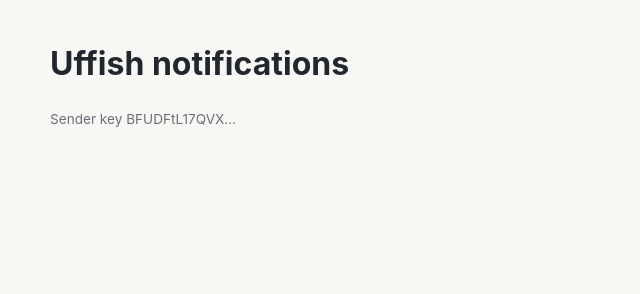
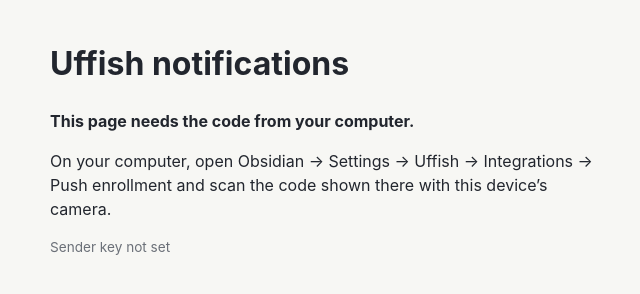
Before and after one commit to rguerra/uffish-push, a plain HTML site: page index.html in a window 1280 px wide. Shown: the whole page, without its empty margins (318-958 px from the left). Drawn offline with Linux system fonts and the light colour scheme.

Commit message:
Publish the enrollment page from obsidian-uffish 354baec84

```diff
--- a/index.html
+++ b/index.html
@@ -11,6 +11,10 @@
   .ok { color: #2F7D4B; } .err { color: #A83C3C; } .dim { color: #6b7078; font-size: .85rem; }
 </style>
 <h1>Uffish notifications</h1>
+<div id="nokey" hidden>
+  <p><b>This page needs the code from your computer.</b></p>
+  <p id="nokey-how"></p>
+</div>
 <div id="install" hidden>
   <p><b>Add this page to your Home Screen first.</b> Tap Share, then <b>Add to Home Screen</b>, then open <b>Uffish</b> from the new icon. iPhone and iPad only allow notifications from there.</p>
 </div>
@@ -27,17 +31,25 @@
 <p id="status"></p>
 <p class="dim">Sender key <span id="key"></span></p>
 <script>
-  const VAPID_PUBLIC_KEY = "BFUDFtL17QVXFJrol7HBtxJKCm7-lGAMSWzWE97PK5tRIWJtJ5m7M8Cr7lylWPUrJ9DBwiehCGYQKFYFle243p0";
   const $ = (id) => document.getElementById(id);
   const status = (msg, cls) => { $('status').textContent = msg; $('status').className = cls || ''; };
-  const show = (id) => { for (const s of ['install', 'enroll', 'done']) $(s).hidden = s !== id; };
+  const show = (id) => { for (const s of ['nokey', 'install', 'enroll', 'done']) $(s).hidden = s !== id; };
+  // The computer's PUBLIC key: from the link, else what an earlier visit kept.
+  const isKey = (k) => typeof k === 'string' && /^[A-Za-z0-9_-]{86,88}$/.test(k);
+  const kept = () => { try { return localStorage.getItem('uffish_k'); } catch (e) { return null; } };
+  const cookieKey = () => (document.cookie.match(/(?:^|; )uffish_k=([^;]+)/) || [])[1];
+  const VAPID_PUBLIC_KEY = [new URLSearchParams(location.search).get('k'), kept(), cookieKey()].find(isKey) || '';
+  if (VAPID_PUBLIC_KEY) {
+    try { localStorage.setItem('uffish_k', VAPID_PUBLIC_KEY); } catch (e) { /* private mode: the link and the cookie still carry it */ }
+    document.cookie = 'uffish_k=' + VAPID_PUBLIC_KEY + '; path=' + location.pathname.replace(/[^/]*$/, '') + '; max-age=31536000; secure; samesite=lax';
+  }
   const b64uToBytes = (s) => {
     const pad = '='.repeat((4 - (s.length % 4)) % 4);
     const raw = atob((s + pad).replace(/-/g, '+').replace(/_/g, '/'));
     return Uint8Array.from(raw, (c) => c.charCodeAt(0));
   };
   const bytesToB64u = (buf) => btoa(String.fromCharCode(...new Uint8Array(buf))).replace(/\+/g, '-').replace(/\//g, '_').replace(/=+$/, '');
-  $('key').textContent = VAPID_PUBLIC_KEY.slice(0, 12) + '\u2026';
+  $('key').textContent = VAPID_PUBLIC_KEY ? VAPID_PUBLIC_KEY.slice(0, 12) + '\u2026' : 'not set';
   const ios = /iPad|iPhone|iPod/.test(navigator.userAgent) || (navigator.platform === 'MacIntel' && navigator.maxTouchPoints > 1);
   const installed = navigator.standalone === true || matchMedia('(display-mode: standalone)').matches;
   let registration = null;
@@ -64,6 +76,13 @@
     show('done');
   };
   const start = async () => {
+    if (!VAPID_PUBLIC_KEY) {
+      $('nokey-how').textContent = installed
+        ? 'This app was added without it. Delete this icon, then on your computer open Obsidian \u2192 Settings \u2192 Uffish \u2192 Integrations \u2192 Push enrollment, scan the code shown there with this device\u2019s camera, and add the page to the Home Screen again.'
+        : 'On your computer, open Obsidian \u2192 Settings \u2192 Uffish \u2192 Integrations \u2192 Push enrollment and scan the code shown there with this device\u2019s camera.';
+      show('nokey');
+      return;
+    }
     if (ios && !installed) { show('install'); return; }
     if (!('serviceWorker' in navigator) || !('PushManager' in window)) { status('This browser cannot receive push notifications.', 'err'); return; }
     registration = await navigator.serviceWorker.register('./sw.js');
```
Also changed, not shown: manifest.webmanifest, 1 other file.
